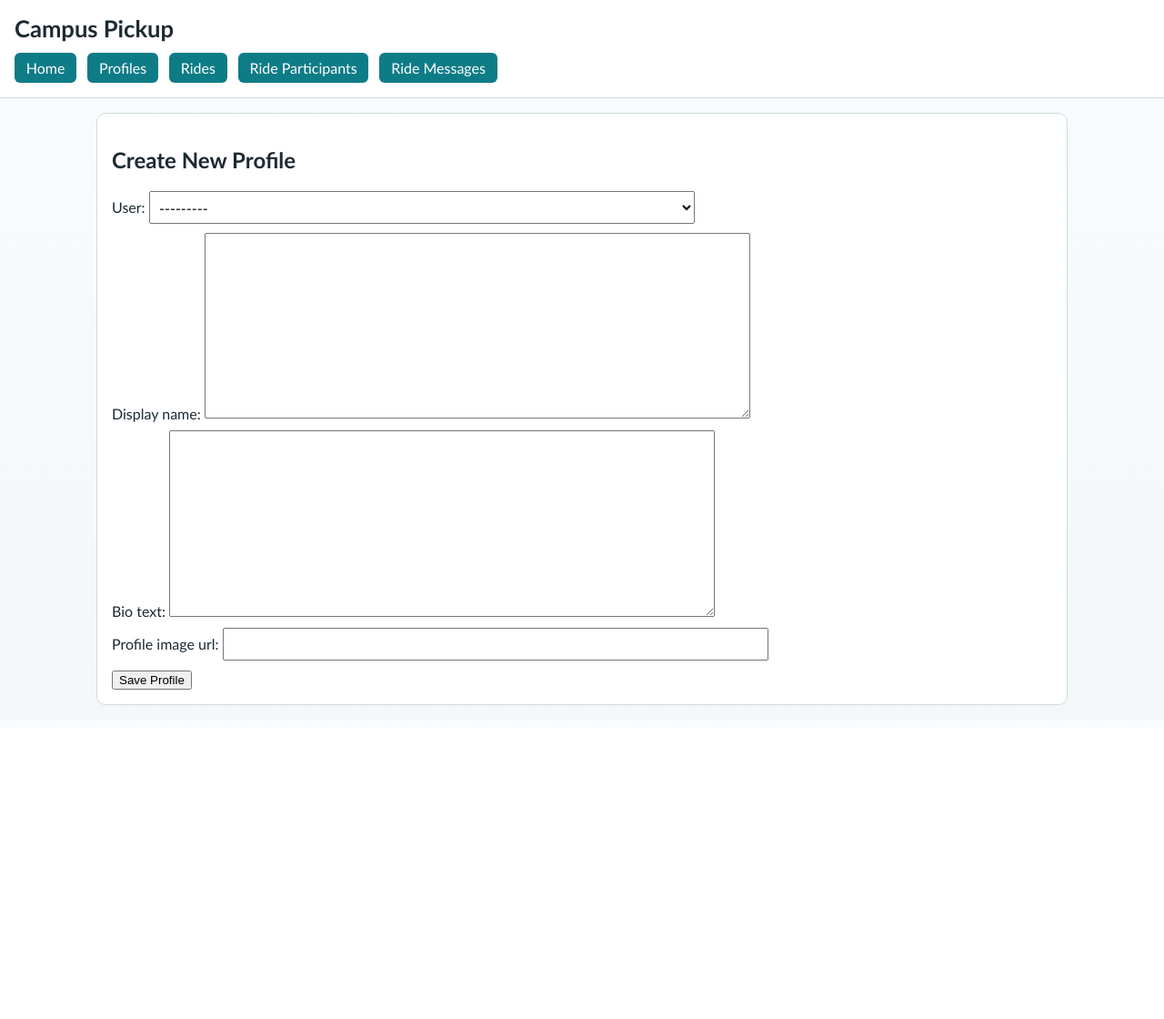
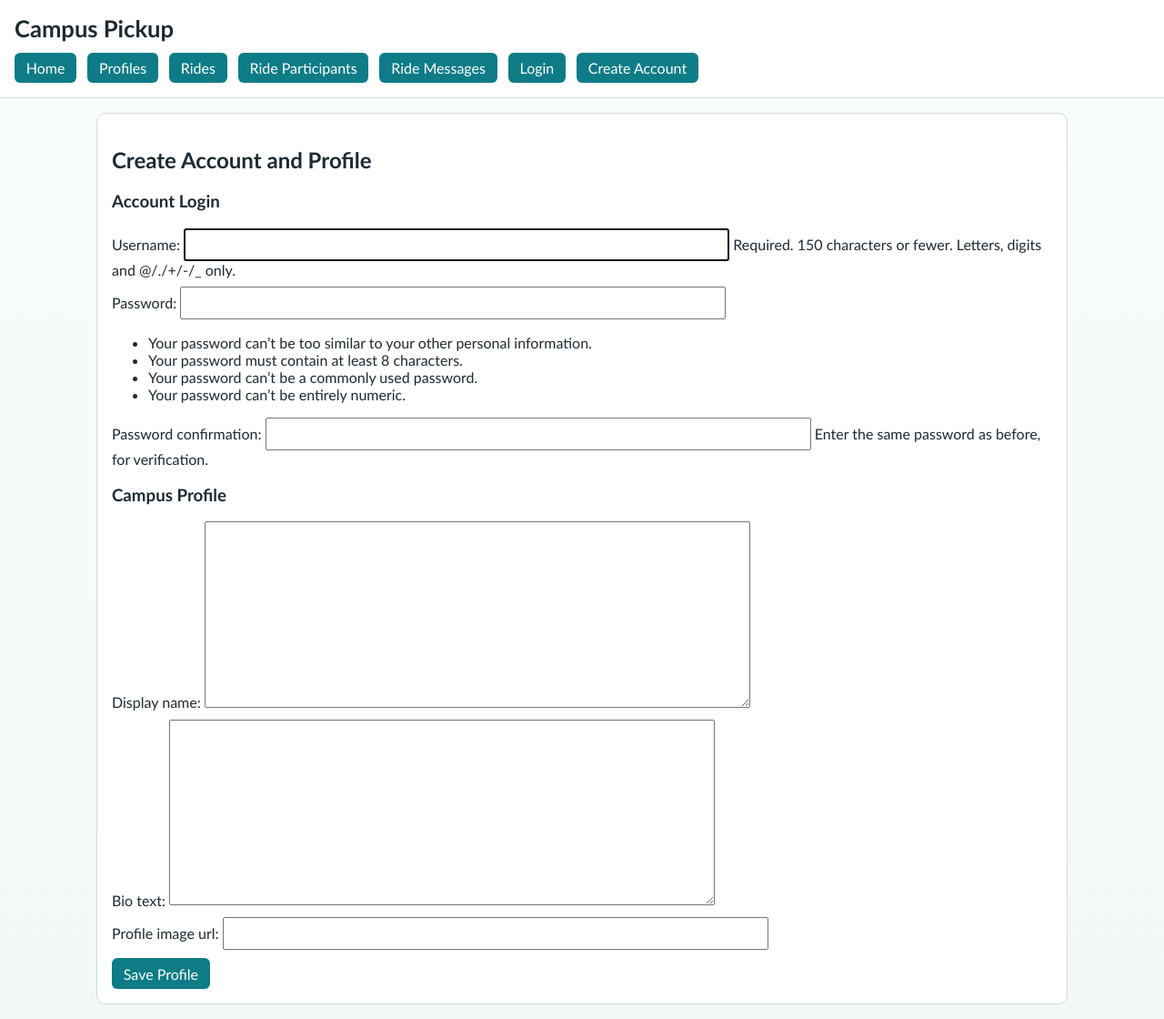
Before and after one commit to szetol0718/CampusPickup-BU, a Django app: page /campus_pickup/profiles/create/ in a window 1280 px wide. Shown: the whole page at 91% size. Before the commit the page ends 775 px from the top, so only its background shows below. Run offline with Django 5.2, Linux system fonts and the light colour scheme.

Commit message:
login/logout done

```diff
--- a/campus_pickup/forms.py
+++ b/campus_pickup/forms.py
@@ -4,7 +4,17 @@
 
 from django import forms
 
-from .models import Ride, RideMessage
+from .models import Profile, Ride, RideMessage
+
+
+class CreateProfileForm(forms.ModelForm):
+    """Form for creating a Profile after a User account exists."""
+
+    class Meta:
+        """Metadata for CreateProfileForm fields."""
+
+        model = Profile
+        fields = ["display_name", "bio_text", "profile_image_url"]
 
 
 class RideForm(forms.ModelForm):
@@ -23,7 +33,6 @@ class RideForm(forms.ModelForm):
 
         model = Ride
         fields = [
-            "creator",
             "driver",
             "pickup_location",
             "destination",
@@ -41,7 +50,7 @@ class RideMessageForm(forms.ModelForm):
         """Metadata for RideMessageForm fields."""
 
         model = RideMessage
-        fields = ["ride", "sender", "text"]
+        fields = ["ride", "text"]
         widgets = {
             "text": forms.Textarea(attrs={"rows": 4}),
         }
--- a/campus_pickup/templates/campus_pickup/base.html
+++ b/campus_pickup/templates/campus_pickup/base.html
@@ -21,6 +21,16 @@ Description: Shared base template and navigation for campus pickup views.
             <a href="{% url 'campus_pickup:ride_list' %}">Rides</a>
             <a href="{% url 'campus_pickup:participant_list' %}">Ride Participants</a>
             <a href="{% url 'campus_pickup:message_list' %}">Ride Messages</a>
+            {% if user.is_authenticated %}
+            <span class="nav-status">Logged in as {{ user.username }}</span>
+            <form method="post" action="{% url 'campus_pickup:logout' %}" class="nav-form">
+                {% csrf_token %}
+                <button type="submit">Logout</button>
+            </form>
+            {% else %}
+            <a href="{% url 'campus_pickup:login' %}">Login</a>
+            <a href="{% url 'campus_pickup:profile_create' %}">Create Account</a>
+            {% endif %}
         </nav>
     </header>
 
--- a/campus_pickup/templates/campus_pickup/profile_form.html
+++ b/campus_pickup/templates/campus_pickup/profile_form.html
@@ -10,10 +10,15 @@ Description: Form template for creating a profile.
     {% if object %}
     <h2>Edit Profile #{{ object.id }}</h2>
     {% else %}
-    <h2>Create New Profile</h2>
+    <h2>Create Account and Profile</h2>
     {% endif %}
     <form method="post" class="form-grid">
         {% csrf_token %}
+        {% if user_form %}
+        <h3>Account Login</h3>
+        {{ user_form.as_p }}
+        <h3>Campus Profile</h3>
+        {% endif %}
         {{ form.as_p }}
         <button type="submit">Save Profile</button>
     </form>
--- a/campus_pickup/urls.py
+++ b/campus_pickup/urls.py
@@ -3,12 +3,29 @@
 # Description: URL patterns for the campus_pickup application.
 
 from django.urls import path
+from django.contrib.auth import views as auth_views
+from django.views.generic import TemplateView
 from . import views
 
 app_name = "campus_pickup"
 
 urlpatterns = [
     path("", views.home, name="home"),
+    path(
+        "login/",
+        auth_views.LoginView.as_view(template_name="campus_pickup/login.html"),
+        name="login",
+    ),
+    path(
+        "logout/",
+        auth_views.LogoutView.as_view(next_page="campus_pickup:logout_confirmation"),
+        name="logout",
+    ),
+    path(
+        "logout_confirmation/",
+        TemplateView.as_view(template_name="campus_pickup/logged_out.html"),
+        name="logout_confirmation",
+    ),
     path("profiles/", views.ProfileListView.as_view(), name="profile_list"),
     path("profiles/create/", views.ProfileCreateView.as_view(), name="profile_create"),
     path("profiles/<int:pk>/", views.ProfileDetailView.as_view(), name="profile_detail"),
--- a/campus_pickup/views.py
+++ b/campus_pickup/views.py
@@ -3,12 +3,34 @@
 # Description: List and detail interfaces for campus pickup models.
 
 from django.db.models import Q
+from django.contrib.auth import login
+from django.contrib.auth.decorators import login_required
+from django.contrib.auth.forms import UserCreationForm
+from django.contrib.auth.mixins import LoginRequiredMixin
 from django.shortcuts import get_object_or_404, redirect, render
 from django.urls import reverse, reverse_lazy
 from django.views.generic import CreateView, DeleteView, DetailView, ListView, UpdateView
 
-from .forms import RideForm, RideMessageForm
+from .forms import CreateProfileForm, RideForm, RideMessageForm
 from .models import Profile, Ride, RideMessage, RideParticipant
+
+
+class ProfileRequiredMixin(LoginRequiredMixin):
+    """Require login and a campus pickup profile for mutating ride actions."""
+
+    def get_login_url(self):
+        """Return the campus pickup login page."""
+        return reverse("campus_pickup:login")
+
+    def get_my_profile(self):
+        """Return the Profile for the logged-in user."""
+        return get_object_or_404(Profile, user=self.request.user)
+
+    def dispatch(self, request, *args, **kwargs):
+        """Send logged-in users without a profile to profile creation first."""
+        if request.user.is_authenticated and not Profile.objects.filter(user=request.user).exists():
+            return redirect("campus_pickup:profile_create")
+        return super().dispatch(request, *args, **kwargs)
 
 
 def home(request):
@@ -43,32 +65,84 @@ class ProfileDetailView(DetailView):
 
 
 class ProfileCreateView(CreateView):
-    """Create a new profile record."""
+    """Create a User account and related Profile, or add a Profile for a logged-in User."""
 
     model = Profile
     template_name = "campus_pickup/profile_form.html"
-    fields = ["user", "display_name", "bio_text", "profile_image_url"]
-    success_url = reverse_lazy("campus_pickup:profile_list")
+    form_class = CreateProfileForm
+
+    def dispatch(self, request, *args, **kwargs):
+        """Avoid creating duplicate profiles for a logged-in user."""
+        if request.user.is_authenticated:
+            profile = Profile.objects.filter(user=request.user).first()
+            if profile:
+                return redirect("campus_pickup:profile_detail", pk=profile.pk)
+        return super().dispatch(request, *args, **kwargs)
+
+    def get_context_data(self, **kwargs):
+        """Add a UserCreationForm when the visitor is not logged in."""
+        context = super().get_context_data(**kwargs)
+        if not self.request.user.is_authenticated and "user_form" not in context:
+            context["user_form"] = UserCreationForm(prefix="user")
+        return context
+
+    def form_valid(self, form):
+        """Attach the Profile to a User, creating and logging in a User if needed."""
+        if self.request.user.is_authenticated:
+            form.instance.user = self.request.user
+            return super().form_valid(form)
+
+        user_form = UserCreationForm(self.request.POST, prefix="user")
+        if not user_form.is_valid():
+            return self.render_to_response(
+                self.get_context_data(form=form, user_form=user_form)
+            )
+
+        user = user_form.save()
+        login(self.request, user, backend="django.contrib.auth.backends.ModelBackend")
+        form.instance.user = user
+        return super().form_valid(form)
+
+    def form_invalid(self, form):
+        """Keep both account and profile validation errors visible."""
+        user_form = None
+        if not self.request.user.is_authenticated:
+            user_form = UserCreationForm(self.request.POST, prefix="user")
+        return self.render_to_response(
+            self.get_context_data(form=form, user_form=user_form)
+        )
+
+    def get_success_url(self):
+        """Return the new profile detail page after creation."""
+        return reverse("campus_pickup:profile_detail", kwargs={"pk": self.object.pk})
 
 
-class ProfileUpdateView(UpdateView):
+class ProfileUpdateView(ProfileRequiredMixin, UpdateView):
     """Update an existing profile record."""
 
     model = Profile
     template_name = "campus_pickup/profile_form.html"
-    fields = ["user", "display_name", "bio_text", "profile_image_url"]
+    fields = ["display_name", "bio_text", "profile_image_url"]
+
+    def get_queryset(self):
+        """Only allow users to update their own profile."""
+        return Profile.objects.filter(user=self.request.user)
 
     def get_success_url(self):
         """Return the profile detail page after a successful update."""
         return reverse("campus_pickup:profile_detail", kwargs={"pk": self.object.pk})
 
 
-class ProfileDeleteView(DeleteView):
+class ProfileDeleteView(ProfileRequiredMixin, DeleteView):
     """Delete an existing profile record."""
 
     model = Profile
     template_name = "campus_pickup/profile_confirm_delete.html"
     success_url = reverse_lazy("campus_pickup:profile_list")
+
+    def get_queryset(self):
+        """Only allow users to delete their own profile."""
+        return Profile.objects.filter(user=self.request.user)
 
 
 class RideListView(ListView):
@@ -118,16 +192,26 @@ class RideDetailView(DetailView):
         context["messages"] = RideMessage.objects.filter(ride=self.object).select_related(
             "sender"
         ).order_by("-timestamp")
-        participant_ids = RideParticipant.objects.filter(ride=self.object).values_list(
-            "passenger_id", flat=True
-        )
-        context["joinable_profiles"] = Profile.objects.exclude(id__in=participant_ids).order_by(
-            "display_name"
+        my_profile = None
+        already_joined = False
+        if self.request.user.is_authenticated:
+            my_profile = Profile.objects.filter(user=self.request.user).first()
+            already_joined = RideParticipant.objects.filter(
+                ride=self.object,
+                passenger=my_profile,
+            ).exists() if my_profile else False
+
+        context["my_profile"] = my_profile
+        context["already_joined"] = already_joined
+        context["can_join"] = (
+            my_profile is not None
+            and not already_joined
+            and self.object.seats_remaining() > 0
         )
         return context
 
 
-class RideCreateView(CreateView):
+class RideCreateView(ProfileRequiredMixin, CreateView):
     """Create a new ride record."""
 
     model = Ride
@@ -135,8 +219,13 @@ class RideCreateView(CreateView):
     form_class = RideForm
     success_url = reverse_lazy("campus_pickup:ride_list")
 
+    def form_valid(self, form):
+        """Assign the logged-in user's Profile as the ride creator."""
+        form.instance.creator = self.get_my_profile()
+        return super().form_valid(form)
 
-class RideUpdateView(UpdateView):
+
+class RideUpdateView(ProfileRequiredMixin, UpdateView):
     """Update an existing ride record."""
 
     model = Ride
@@ -148,7 +237,7 @@ class RideUpdateView(UpdateView):
         return reverse("campus_pickup:ride_detail", kwargs={"pk": self.object.pk})
 
 
-class RideDeleteView(DeleteView):
+class RideDeleteView(ProfileRequiredMixin, DeleteView):
     """Delete an existing ride record."""
 
     model = Ride
@@ -156,14 +245,14 @@ class RideDeleteView(DeleteView):
     success_url = reverse_lazy("campus_pickup:ride_list")
 
 
+@login_required(login_url=reverse_lazy("campus_pickup:login"))
 def join_ride(request, pk):
     """Handle ride join requests submitted from the ride detail view."""
     ride = get_object_or_404(Ride, pk=pk)
     if request.method != "POST":
         return redirect("campus_pickup:ride_detail", pk=ride.pk)
 
-    profile_id = request.POST.get("profile_id")
-    passenger = get_object_or_404(Profile, pk=profile_id)
+    passenger = get_object_or_404(Profile, user=request.user)
 
     if not ride.is_full():
         RideParticipant.objects.get_or_create(ride=ride, passenger=passenger)
@@ -214,7 +303,7 @@ class RideMessageDetailView(DetailView):
     context_object_name = "message"
 
 
-class RideMessageCreateView(CreateView):
+class RideMessageCreateView(ProfileRequiredMixin, CreateView):
     """Create a new ride-message record."""
 
     model = RideMessage
@@ -233,8 +322,13 @@ class RideMessageCreateView(CreateView):
         """Return the related ride detail page after creating a message."""
         return reverse("campus_pickup:ride_detail", kwargs={"pk": self.object.ride.pk})
 
+    def form_valid(self, form):
+        """Assign the logged-in user's Profile as the message sender."""
+        form.instance.sender = self.get_my_profile()
+        return super().form_valid(form)
 
-class RideMessageUpdateView(UpdateView):
+
+class RideMessageUpdateView(ProfileRequiredMixin, UpdateView):
     """Update an existing ride-message record."""
 
     model = RideMessage
@@ -246,7 +340,7 @@ class RideMessageUpdateView(UpdateView):
         return reverse("campus_pickup:message_detail", kwargs={"pk": self.object.pk})
 
 
-class RideMessageDeleteView(DeleteView):
+class RideMessageDeleteView(ProfileRequiredMixin, DeleteView):
     """Delete an existing ride-message record."""
 
     model = RideMessage
--- a/static/styles/campus_pickup.css
+++ b/static/styles/campus_pickup.css
@@ -52,6 +52,31 @@ nav a {
 
 nav a:hover {
     background: var(--accent-dark);
+}
+
+.nav-form {
+    margin: 0;
+}
+
+.nav-form button,
+.form-grid button {
+    background: var(--accent);
+    border: none;
+    color: #ffffff;
+    border-radius: 6px;
+    cursor: pointer;
+    font: inherit;
+    padding: 0.45rem 0.8rem;
+}
+
+.nav-form button:hover,
+.form-grid button:hover {
+    background: var(--accent-dark);
+}
+
+.nav-status {
+    align-self: center;
+    color: #40515c;
 }
 
 .button-link {
```
Also changed, not shown: campus_pickup/templates/campus_pickup/logged_out.html (added, +17 -0 lines), campus_pickup/templates/campus_pickup/login.html (added, +22 -0 lines), campus_pickup/templates/campus_pickup/ride_detail.html (+9 -9 lines), 1 other file.
